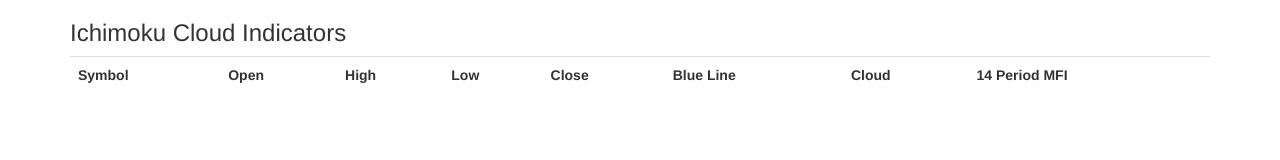
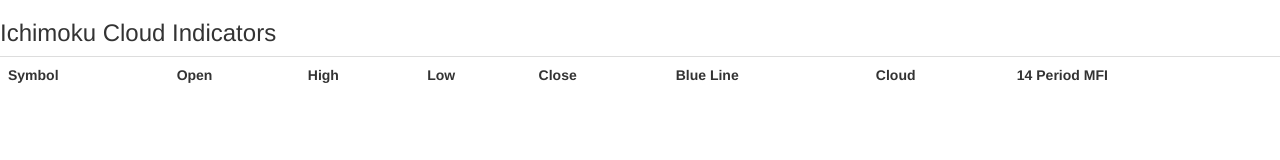
Before and after one commit to sreeragravindran/nse-quotes-feeder, a website: page src/views/index.html in a window 1280 px wide. Drawn offline with nearby package versions, Linux system fonts and the light colour scheme; some packages are replaced by stand-ins of ours; no server answers.

Commit message:
view changes

```diff
--- a/src/views/index.html
+++ b/src/views/index.html
@@ -16,11 +16,11 @@
 
 </head>
 <body ng-app="ngIndex">
-  <div ng-controller="homeController" class="container">
+  <div ng-controller="homeController" class="">
 
     <h3>Ichimoku Cloud Indicators </h3>
     <div class="table-responsive">
-        <table class="table">
+        <table class="table" >
         <tr>
             <th>Symbol</th>
             <th>Open</th>
@@ -40,14 +40,18 @@
             <td><input type="text" ng-model="stock.low" disabled="disabled" style="border:none"/></td>
             <td><input type="text" ng-model="stock.close" disabled="disabled" style="border:none"/></td>
             <td ng-class="{'green':stock.conversionLine == 'ABOVE BLUE', 'red':stock.conversionLine == 'BELOW BLUE'}">
-              <input type="text" ng-model="stock.conversionLine" disabled="enabled" style="border:none"/></td>
+              <input type="text" ng-model="stock.conversionLine" disabled="enabled" style="border:none"/>
+            </td>
             <!-- <td ng-class="{'green':stock.baseLine == 'ABOVE RED', 'red':stock.baseLine == 'BELOW RED'}">
               <input type="text" ng-model="stock.baseLine" disabled="disabled" style="border:none"/>
             </td> -->
             <td ng-class="{'green':stock.cloud == 'ABOVE CLOUD', 'red':stock.cloud == 'BELOW CLOUD'}">
-              <input type="text" ng-model="stock.cloud" disabled="disabled" style="border:none"/></td>
+              <input type="text" ng-model="stock.cloud" disabled="disabled" style="border:none"/>
+            </td>
             <!-- <td><input type="text" ng-model="stock.fourteenPeriodMFRatio" disabled="disabled" style="border:none"/></td> -->
-            <td><input type="text" ng-model="stock.fourteenPeriodMFIndex" disabled="disabled" style="border:none"/></td>
+            <td>
+              <input type="text" ng-model="stock.fourteenPeriodMFIndex" disabled="disabled" style="border:none"/>
+            </td>
         </tr>
         </table>
     </div>
```
